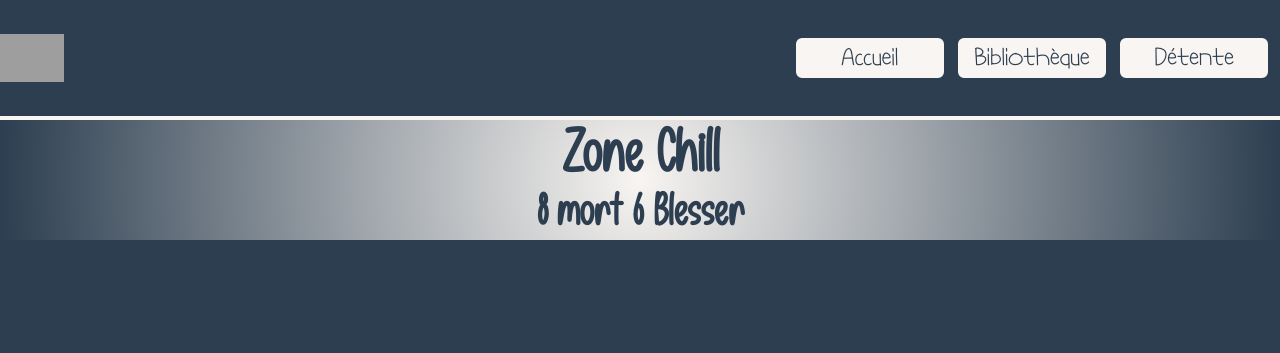
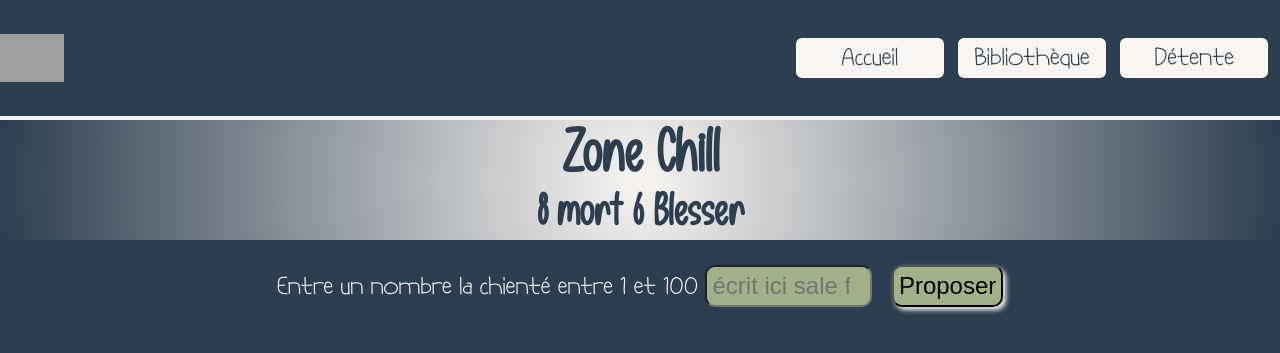
Before and after one commit to LaMeduseO/Bibliotheque_E2C, a PHP site: page /pages/game.htm in a window 1280 px wide. Shown: the top 353 px of the page. Run offline with PHP 8.4, Linux system fonts and the light colour scheme; grey boxes are pictures that could not be loaded.

Commit message:
Intégration jeu dans html-game over à faire

```diff
--- a/pages/game.htm
+++ b/pages/game.htm
@@ -8,7 +8,7 @@
 
                 <link rel="stylesheet" href="../style/style.css">
                 <link rel="icon" href="../src/logo.png">
-                <script src="../script/test.js"> </script>
+                <script src="../script/veritable.js" defer></script>
         </head>
 <body>
 
@@ -33,7 +33,35 @@
     </header>
 
 <!--Zone principale-->
+        <div id="main-game">
 
+                <div id="user-interface">
+                     <div>
+                        <label for="user-number">Entre un nombre la chienté entre 1 et 100</label>
+
+                        <input id="user-number" type="number" min="1" max="100" placeholder="écrit ici sale fou">
+                     </div>
+
+                        <input id="send-button" type="submit" value="Proposer">
+
+                          <!--
+                        <input type="text">
+                        <input type="number">
+                        <input type="date">
+                        <input type="mail">
+                        <input type="password">
+                        <input type="checkbox">
+                        <input type="textarea">
+                        <input type="submit"> -->
+
+                </div>
+                <div id="game-display">
+
+
+
+                </div>
+
+        </div>
 
 </body>
 </html>
--- a/script/veritable.js
+++ b/script/veritable.js
@@ -1,4 +1,36 @@
+let trigger = document.querySelector('#send-button');
+let numberZone = document.querySelector('#user-number');
+let displayZone = document.querySelector('#game-display');
+
 let targetNumber = Math.floor(Math.random()*100)+1;
+
+console.log(trigger, numberZone, displayZone, targetNumber);
+
+function compareNumber(){
+   // console.log("ça marche");
+   let userNumber = numberZone.value;
+   let result;
+   // console.log(userNumber);
+   if (userNumber==targetNumber) {result='gagné'}
+   else if(userNumber > targetNumber)
+        {result='C\'est Trop Grand Fumier Réessaie';}
+    else if (userNumber < targetNumber)
+        {result='C\'est Trop Petit Chien Réessaie';}
+
+    let resultZone = document.createElement ('p');
+    resultZone.innerHTML = result;
+    resultZone.style.padding = "5px";
+    resultZone.classList.add('result-line');
+
+    //console.log(resultZone);
+
+    displayZone.appendChild(resultZone);
+
+}
+
+
+trigger.addEventListener('click', compareNumber);
+/*
 
 console.log (targetNumber);
 
@@ -6,10 +38,7 @@ let userNumber = prompt('Devinez un nombre entre 1 et 100 :');
 
 while(userNumber != targetNumber){
 
-if(userNumber > targetNumber)
-        {alert('C\'est Trop Grand Fumier Réessaie');}
-    else if (userNumber < targetNumber)
-        {alert('C\'est Trop Petit Chien Réessaie');}
+
 
      userNumber = prompt('Devinez un nombre entre 1 et 100 :');
 }
--- a/style/style.css
+++ b/style/style.css
@@ -304,3 +304,68 @@ aside>article{
     justify-content: end;
     align-items: center;
 }
+
+#main-game {
+    position: relative;
+    top: 15vmin;
+
+    display: flex;
+    flex-direction: column;
+    justify-content: row;
+    align-items: center;
+
+    width: 100%;
+    padding: 25px;
+
+    font-size: 1.5rem;
+}
+
+
+#user-interface{
+    display: flex;
+    flex-direction: row;
+    justify-content: center;
+    align-items: center;
+}
+
+
+#user-number{
+    font-size: 1.5rem;
+    width: 13vw;
+    padding: 5px;
+    border-radius: 10px;
+    background-color: var(--couleur-vert-sauge);
+}
+
+#user-number:focus{
+    background-color: var(--couleur-bleu-nuit);
+    color: var(--couleur-ivoine-clair);
+}
+
+
+#send-button{
+    display: block;
+    font-size: 1.5rem;
+    padding: 5px;
+    margin-left: 20px;
+
+    background-color: var(--couleur-vert-sauge);
+    border-radius: 10px;
+
+    box-shadow: var(--couleur-ivoine-clair) 3px 3px 5px 0;
+    transition: box-shadow 250ms, background-color 250ms;
+
+}
+
+#send-button:hover{
+    background-color: var(--couleur-bleu-nuit);
+    /*box-shadow: 0 0 0 0;*/
+}
+
+.result-line{
+    font-family: "police-titre";
+    border: var(--couleur-vert-sauge)solid 2px;
+    border-radius: 5px;
+    font-size: 1.8rem;
+    margin: 10px;
+}
```
